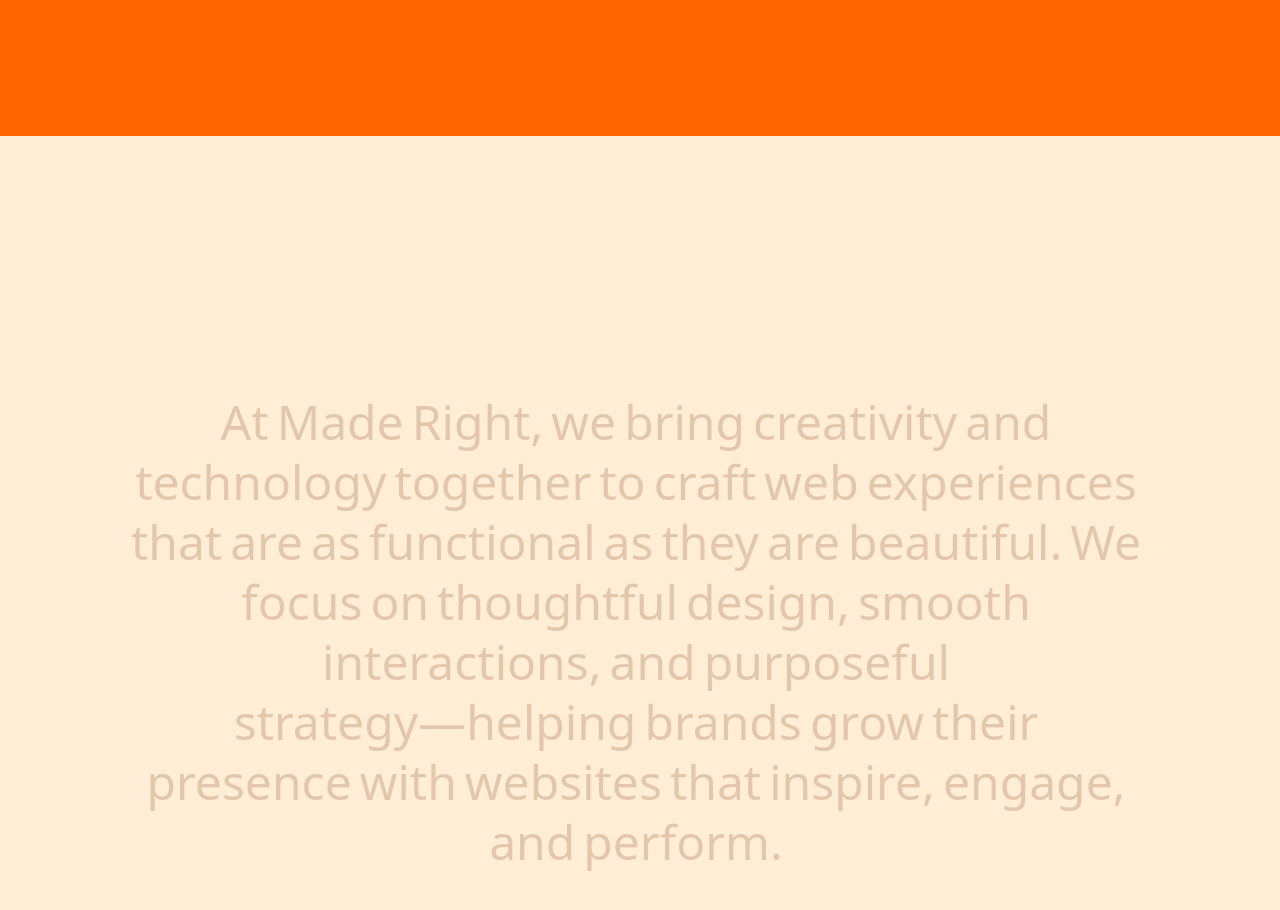
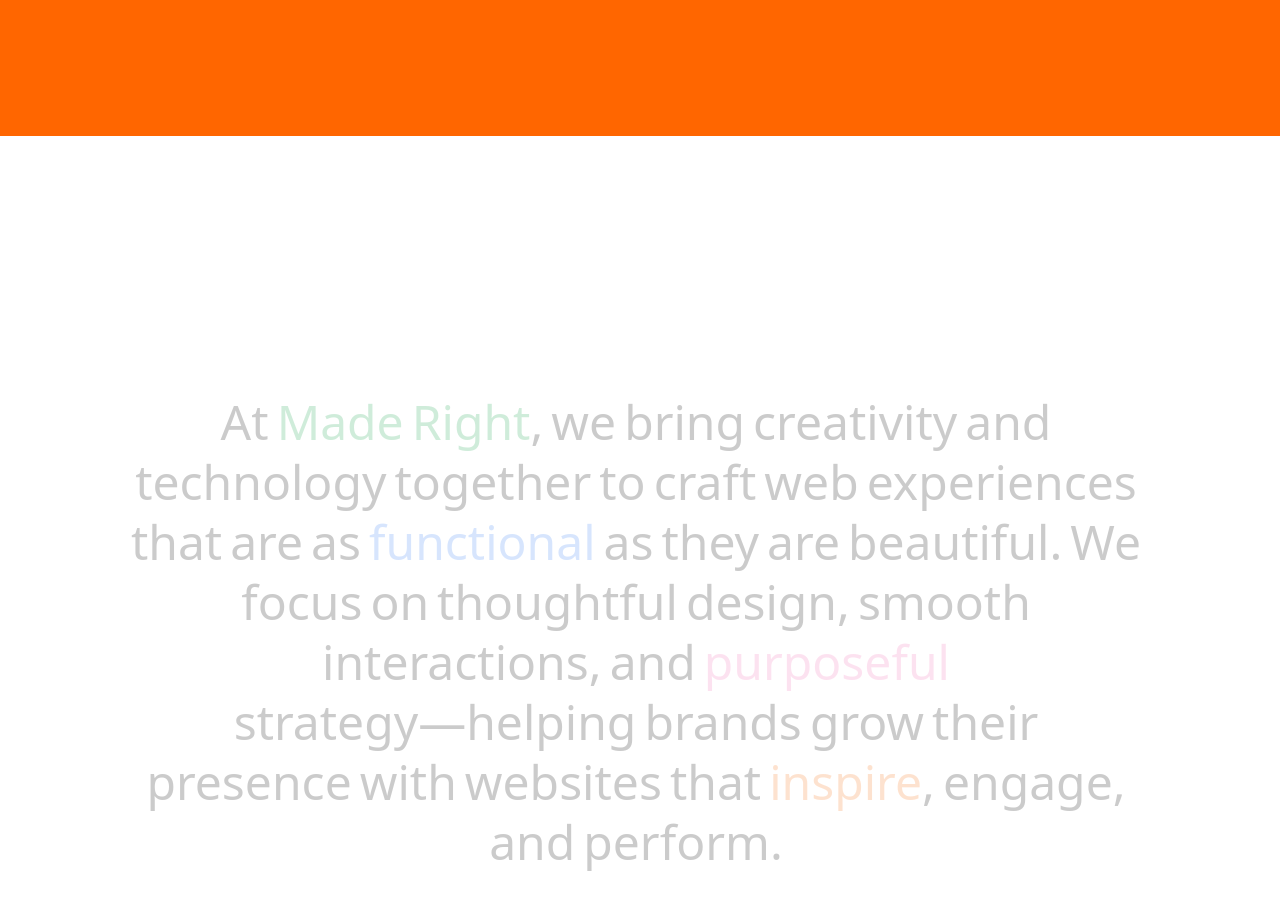
Before and after one commit to alexgoodestudio/maderight.studio, a React (Create React App) app: page / in a window 1280 px wide. Shown: the part 720-1630 px from the top of the page. Built offline with nearby package versions, Linux system fonts and the light colour scheme.

Commit message:
scroll mission checker

```diff
--- a/src/Components/Banner.js
+++ b/src/Components/Banner.js
@@ -23,7 +23,7 @@ function Banner() {
   });
 
   return (
-    <div className="banner-container bg-amber-950 ">
+    <div className="banner-container bg-orange">
       <span ref={textRef} className="banner-text text-white">
          How can we help you make an impact? Lets talk about it.
       </span>
--- a/src/Components/Footer.js
+++ b/src/Components/Footer.js
@@ -2,7 +2,7 @@ function Footer() {
   const year = new Date().getFullYear(); // dynamically get current year
 
   return (
-    <footer className="text-sm text-dark bg-slate-100 py-4 px-5 ">
+    <footer className="text-sm bg-slate-100 text-slate-800 py-4 px-5 ">
       <div className="max-w-6xl mx-auto text-center">
         © {year} • Made Right Studios
       </div>
--- a/src/Components/LineMission.js
+++ b/src/Components/LineMission.js
@@ -93,10 +93,10 @@ function LineMission() {
 
   const text = `From technology consulting and SEO to UX/UI design and full-stack development, we provide end-to-end solutions for your digital business needs. Our team combines expertise in web design, software development, and user experience to deliver projects from concept to completion—helping you grow and thrive in the digital space.`;
   return (
-    <div className="bg-yellow-100 min-h-screen flex items-center justify-center">
+    <div className=" min-h-screen flex items-center justify-center">
       <p
         ref={container}
-        className="story text-5xl leading-relaxed text-yellow-900 mission-body max-w-6xl px-8 p"
+        className="story text-5xl leading-relaxed text-dark mission-body max-w-6xl px-8 p"
       >
         {text}
 
--- a/src/Components/Opener.js
+++ b/src/Components/Opener.js
@@ -23,7 +23,7 @@ function Opener() {
   }, []);
 
   return (
-    <div className="vh-100  bg-opener d-flex justify-content-center align-items-center">
+    <div className="vh-100  bg-orange d-flex justify-content-center align-items-center">
       <section className="text-center text-dark">
         <h1
           className="text-opener eighties text-white d-flex justify-content-center"
--- a/src/Components/ScrollMission.js
+++ b/src/Components/ScrollMission.js
@@ -30,17 +30,35 @@ function SrcollMission() {
 const text = `At Made Right, we bring creativity and technology together to craft web experiences that are as functional as they are beautiful. We focus on thoughtful design, smooth interactions, and purposeful strategy—helping brands grow their presence with websites that inspire, engage, and perform.`;
 
   return (
-    <div className="bg-orange-100 ">
-      <p
-        ref={container}
-        className=" story text-5xl leading-relaxed  text-amber-900  mission-body"
-      >
-        {text.split(" ").map((word, i) => (
-          <span key={i} className="word inline-block mr-2">
-            {word}
-          </span>
-        ))}
-      </p>
+    <div className="bg-white ">
+<p
+  ref={container}
+  className="story text-5xl leading-relaxed text-black mission-body"
+>
+  {text.split(" ").map((word, i) => {
+    // Split word into letters and punctuation
+    const match = word.match(/^(\w+)(\W*)$/);
+    const letters = match ? match[1] : word;
+    const punctuation = match ? match[2] : "";
+
+    // Determine color for specific words
+    let colorClass = "";
+    if (letters === "Made" || letters === "Right") colorClass = "text-green-600";
+    else if (letters === "inspire") colorClass = "text-orange-500";
+    else if (letters === "purposeful") colorClass = "text-pink-400";
+    else if (letters === "functional") colorClass = "text-blue-500"; // updated for "functional"
+
+    return (
+      <span key={i} className="inline-block mr-2">
+        <span className={`word ${colorClass}`}>
+          {letters}
+        </span>
+        {punctuation && <span className="word">{punctuation}</span>}
+      </span>
+    );
+  })}
+</p>
+
     </div>
   );
 }
--- a/src/Components/Services.js
+++ b/src/Components/Services.js
@@ -2,16 +2,17 @@ import Typewriter from "./TypeWriter";
 
 function Services() {
   return (
-    <div className="bg-amber-950 vh-100 text-white px-5 py-5">
+    <div className="bg-white vh-100 text-black px-5 py-5">
       <h2 className="text-3xl font-bold mb-6 text-start ">What We Do.</h2>
-          <section className="border br pb-3 pt-4 px-4 d-flex"><Typewriter/></section>
+          <section className="border br pb-3 pt-4 px-4 d-flex "><Typewriter/></section>
       <ul className="list-disc mt-5 text-start list-inside space-y-2">
         <li className="text-3xl">Front-End Development</li>
         <li className="text-3xl">Back-End Development</li>
         <li className="text-3xl">REST API Development</li>
         <li className="text-3xl">Creative Web Design</li>
         <li className="text-3xl">Interactive Design</li>
-        <li className="text-3xl">SEO</li>
+        <li className="text-3xl">Search Engine Optimization</li>
+        <li className="text-3xl">UX/UI Design</li>
         <li className="text-3xl">Digital Consulting</li>
       </ul>
     </div>
--- a/src/Components/Storage.js
+++ b/src/Components/Storage.js
@@ -16,8 +16,8 @@ function Storage(){
                 <Opener/>
                 <ScrollMission/>
                 <Services/>
+                <Featured/>
                 <LineMission/>
-                <Featured/>
                 <Banner/>
                 <Footer/>
             </section>
--- a/src/Components/Style.css
+++ b/src/Components/Style.css
@@ -7,12 +7,12 @@
     font-display: swap;
 }
 
-
-
 .eighties {
   font-family: 'EightiesComeback', sans-serif;
   font-weight: 300;
 }
+
+
 .br {
   border-radius: 1rem;
 }
@@ -151,7 +151,7 @@
   padding-bottom: 120px;
 }
 
-.bg-opener{
+.bg-orange{
   background-color: #FF6600;
 }
 
--- a/src/Components/TypeWriter.js
+++ b/src/Components/TypeWriter.js
@@ -48,15 +48,15 @@ function Typewriter() {
   }, []);
 
   return (
-    <div className="flex items-center">
-      <h3 className="text-white text-xl">
+    <div className="flex items-center ">
+      <h3 className="text-blue-700 text-xl">
         <span ref={txtRef}></span>
-        <span className="ml-1 border-r-2 border-white animate-blink"></span>
+        <span className="ml-1 border-r-2  border-white animate-blink"></span>
       </h3>
 
       <style jsx>{`
         @keyframes blink {
-          0%, 100% { border-color: white; }
+          0%, 100% { border-color: green; }
           50% { border-color: transparent; }
         }
         .animate-blink {
```
